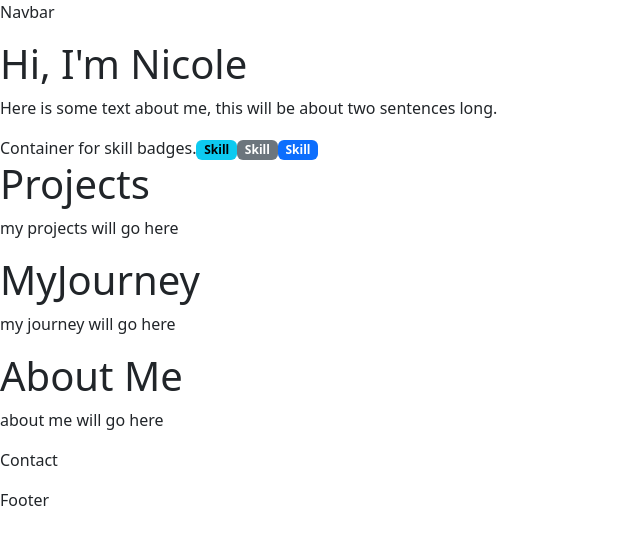
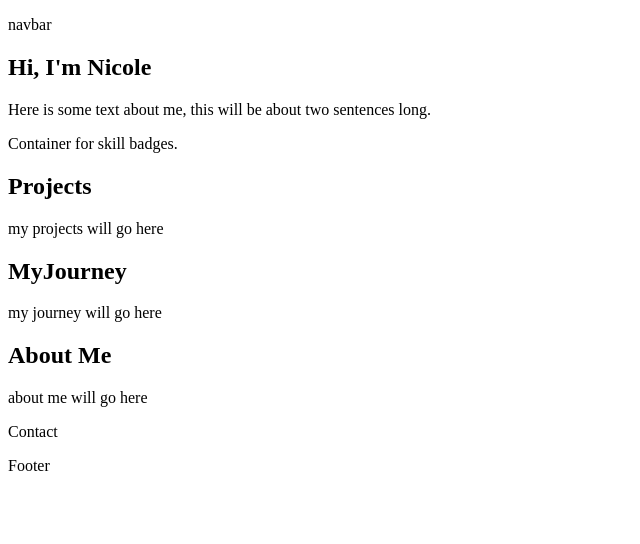
Before and after one commit to nic-cab-sor/nic-cab-sor.github.io, a React (Vite) app: page / in a window 1280 px wide. Shown: the top 544 px of the page, without its empty margins (0-640 px from the left). Built offline with nearby package versions, Linux system fonts and the light colour scheme.

Commit message:
Removed bootstrap depedency

```diff
--- a/package.json
+++ b/package.json
@@ -11,7 +11,6 @@
     "deploy": "gh-pages -d dist"
   },
   "dependencies": {
-    "bootstrap": "^5.3.8",
     "react": "^19.1.0",
     "react-dom": "^19.1.0"
   },
--- a/src/components/Navbar.tsx
+++ b/src/components/Navbar.tsx
@@ -1,8 +1,9 @@
 function Navbar() {
     return (
         <nav>
-            <p>Navbar</p>
+            <p>navbar</p>
         </nav>
+
     )
 }
 
--- a/src/main.tsx
+++ b/src/main.tsx
@@ -1,7 +1,5 @@
 import { StrictMode } from 'react'
 import { createRoot } from 'react-dom/client'
-import 'bootstrap/dist/css/bootstrap.min.css' // bootstrap CSS
-import 'bootstrap/dist/js/bootstrap.bundle.min.js'; // bootstrap's JS like modals, dropdowns, tooltips
 // import './styles/index.css'
 import App from './App.tsx'
 
--- a/src/sections/Intro.tsx
+++ b/src/sections/Intro.tsx
@@ -7,9 +7,6 @@ function Intro() {
             <p>Here is some text about me, this will be about two sentences long.</p>
             <section>
                 Container for skill badges.
-                <span className="badge text-bg-info">Skill</span>
-                <span className="badge text-bg-secondary">Skill</span>
-                <span className="badge text-bg-primary">Skill</span>
             </section>
         </section>
     )
```
Also changed, not shown: 1 other file (tests, documents, lock files or other folders).
